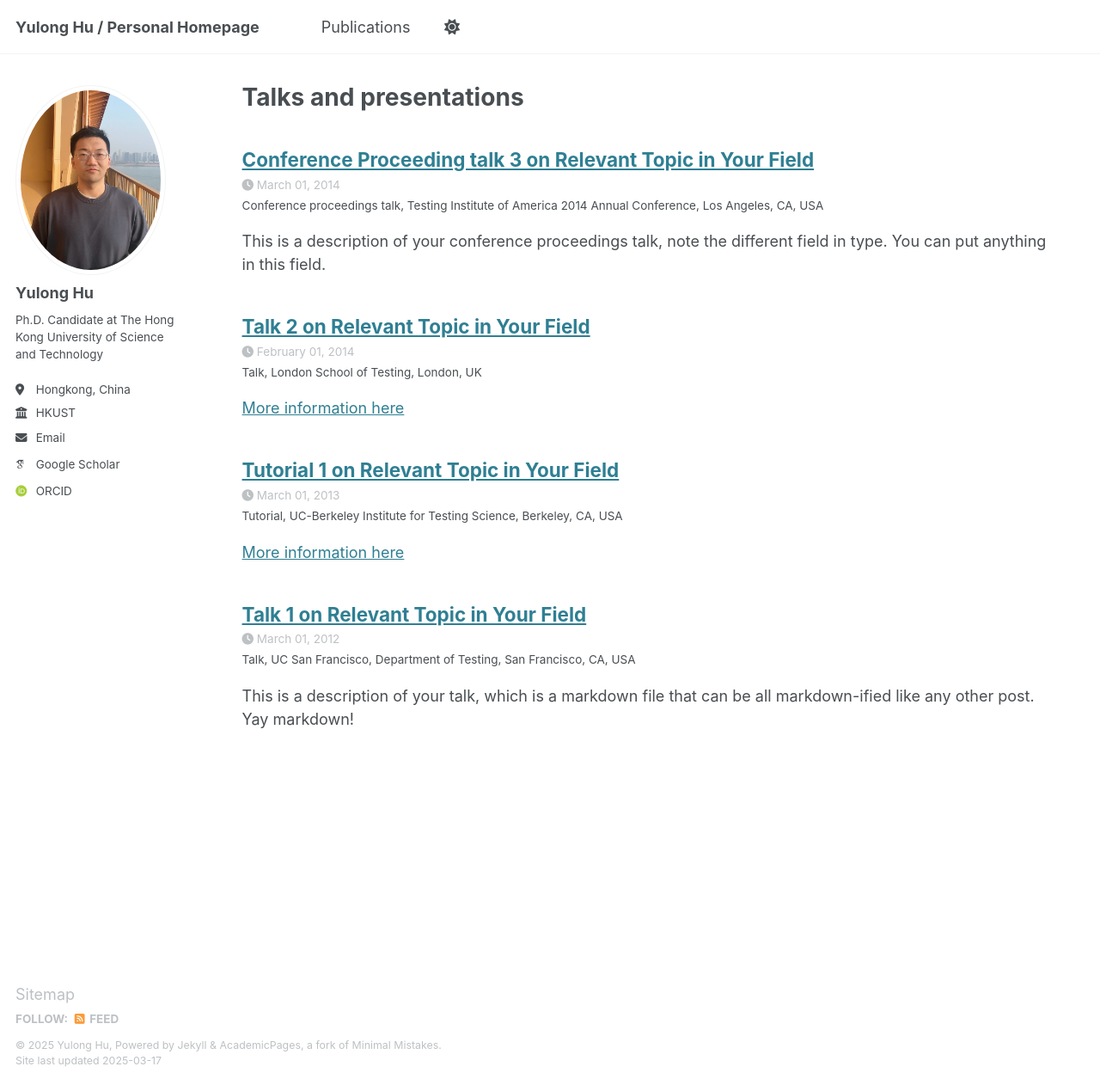
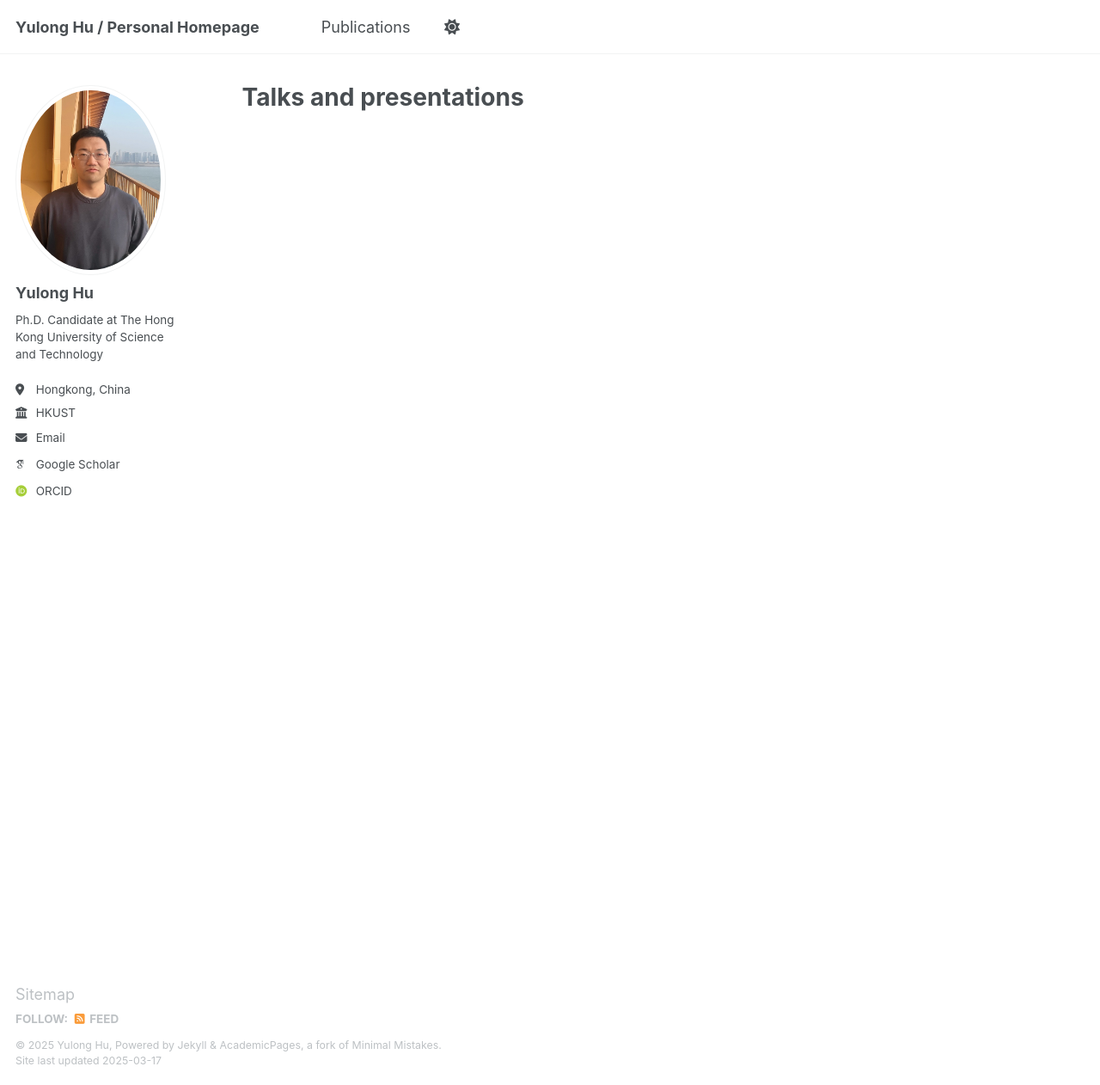
Before and after one commit to yulonghu2000/yulonghu2000.github.io, a Jekyll site: the page built from _pages/talks.html, in a window 1280 px wide and 1262 px high. Shown: the whole window at 86% size. Built offline with Jekyll 4.4.1, drawn with Linux system fonts in a browser that asks for light colours; some web fonts are replaced; part of the change alters nothing that is shown.

```diff
--- a/_config.yml
+++ b/_config.yml
@@ -36,10 +36,7 @@ author:
   orcid            : "https://orcid.org/0000-0003-3844-3950"
 
 
-# # Publication Category - The following the list of publication categories and their headings
-collections:
-  publications:
-    output: false  # 不生成单独的页面
+
 
 # Site Settings
 teaser                   :  # filename of teaser fallback teaser image placed in /images/, .e.g. "500x300.png"
@@ -170,18 +167,8 @@ kramdown:
 
 # These settings control the types of collections used by the template
 collections:
-  teaching:
-    output: true
-    permalink: /:collection/:path/
   publications:
-    output: true
-    permalink: /:collection/:path/
-  portfolio:
-    output: true
-    permalink: /:collection/:path/
-  talks:
-    output: true
-    permalink: /:collection/:path/
+    output: false
 
 
 # These settings control how pages and collections are included in the site
```
